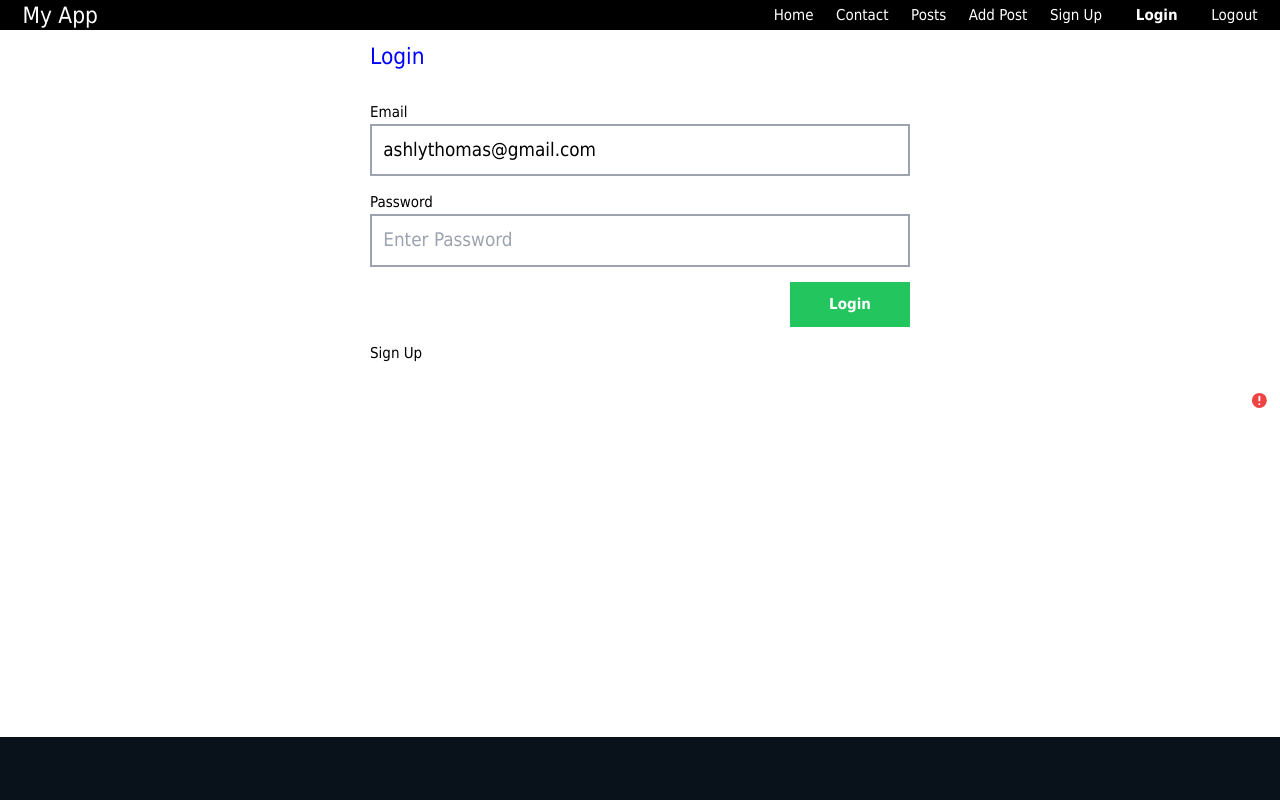
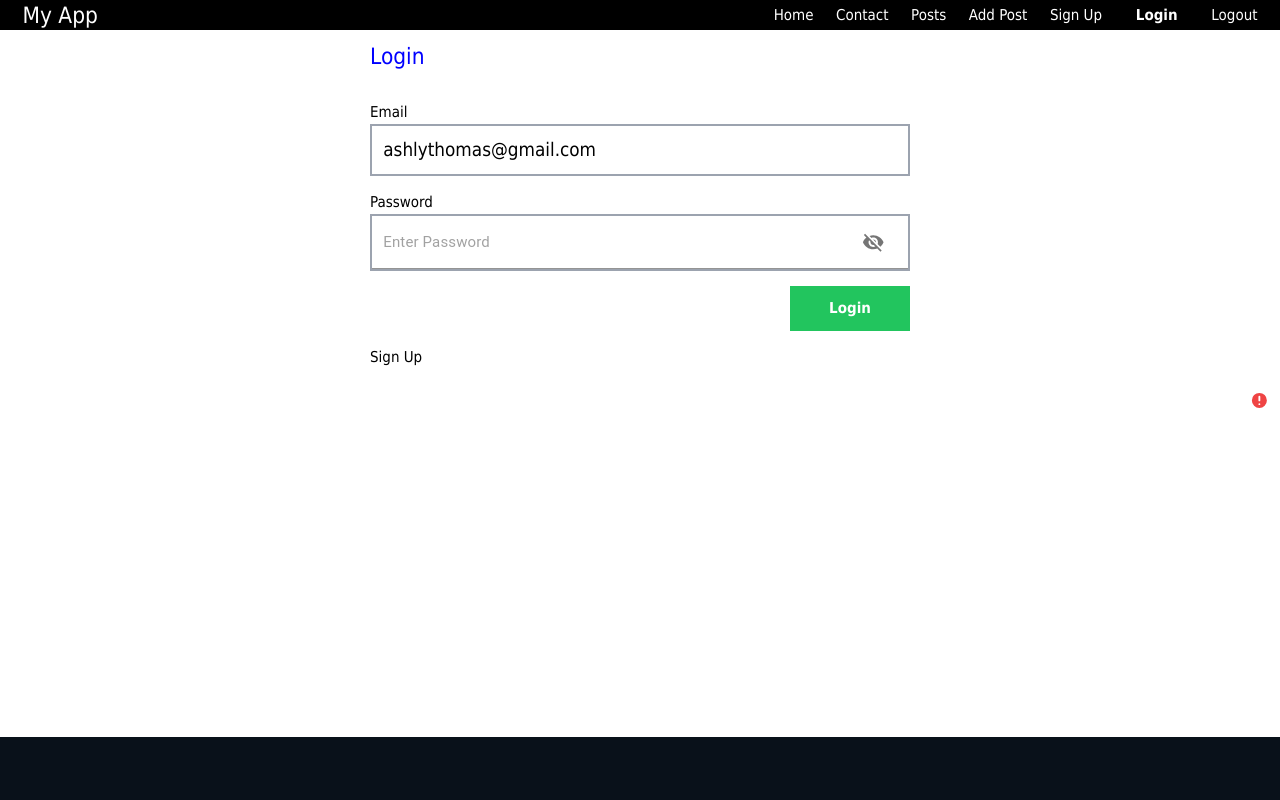
Before and after one commit to ashly-dxb/next-app, a Next.js app: page /Login in a window 1280 px wide. Shown: the top 800 px of the page. Built offline with nearby package versions, Linux system fonts and the light colour scheme.

Commit message:
tailwind css integration

```diff
--- a/package.json
+++ b/package.json
@@ -11,6 +11,8 @@
     "@fortawesome/fontawesome-svg-core": "^6.5.2",
     "@fortawesome/free-solid-svg-icons": "^6.5.2",
     "@fortawesome/react-fontawesome": "^0.2.1",
+    "@material-ui/core": "^4.12.4",
+    "@material-ui/icons": "^4.11.3",
     "axios": "^1.7.2",
     "bcryptjs": "^2.4.3",
     "cookies-next": "^4.2.1",
--- a/pages/Login.js
+++ b/pages/Login.js
@@ -6,12 +6,26 @@ import axios from "axios";
 import styles from "../container.module.css";
 import Layout from "./components/layout";
 
+import IconButton from "@material-ui/core/IconButton";
+// import InputLabel from "@material-ui/core/InputLabel";
+import InputAdornment from "@material-ui/core/InputAdornment";
+import Visibility from "@material-ui/icons/Visibility";
+import VisibilityOff from "@material-ui/icons/VisibilityOff";
+import Input from "@material-ui/core/Input";
+
 export default function Login() {
   const router = useRouter();
 
+  // const [values, setValues] = useState({
+  //   email: "ashlythomas@gmail.com",
+  //   password: "",
+  //   showPassword: false,
+  // });
+
   const [credentials, setCredentials] = useState({
     email: "ashlythomas@gmail.com",
-    password: null,
+    password: "",
+    showPassword: false,
   });
 
   // const [error, setError] = useState("");
@@ -23,6 +37,17 @@ export default function Login() {
   const [isFormValid, setIsFormValid] = useState(false);
 
   axios.defaults.withCredentials = true;
+
+  const handleClickShowPassword = () => {
+    setCredentials({
+      ...credentials,
+      showPassword: !credentials.showPassword,
+    });
+  };
+
+  const handleMouseDownPassword = (event) => {
+    event.preventDefault();
+  };
 
   const validateForm = () => {
     let errors = {};
@@ -117,9 +142,9 @@ export default function Login() {
 
           <div className="col-span-2">
             <label htmlFor="password">Password</label>
-            <input
+            <Input
               id="password"
-              type="password"
+              type={credentials.showPassword ? "text" : "password"}
               value={credentials.password}
               onChange={(e) =>
                 setCredentials({ ...credentials, password: e.target.value })
@@ -127,6 +152,20 @@ export default function Login() {
               placeholder="Enter Password"
               className="border-2 border-solid border-gray-400 p-3 md:text-xl w-full hover:border-green-500 focus:outline-blue-500"
               autoComplete="off"
+              endAdornment={
+                <InputAdornment position="end">
+                  <IconButton
+                    onClick={handleClickShowPassword}
+                    onMouseDown={handleMouseDownPassword}
+                  >
+                    {credentials.showPassword ? (
+                      <Visibility />
+                    ) : (
+                      <VisibilityOff />
+                    )}
+                  </IconButton>
+                </InputAdornment>
+              }
             />
 
             {errors.password && (
--- a/pages/posts/ListPosts.js
+++ b/pages/posts/ListPosts.js
@@ -63,15 +63,17 @@ export default function ListPosts() {
 
   return (
     <Layout>
-      <div className={`xxxxxxxxxxxxxxxx ${styles.myContainer}`}>
-        <div className="py-2 px-3 w-100">
-          <h3 className={`${styles.pageHeading}`}>Posts &nbsp; ({rowCount})</h3>
+      <div
+        className={`max-w-2xl bg-white py-10 px-5 m-auto w-full mt-10 ${styles.myContainer}`}
+      >
+        <div className="grid grid-cols-2 gap-4 max-w-xl m-auto mb-8">
+          <h3 className={`${styles.pageHeading} text-2xl`}>Posts</h3>
         </div>
 
-        <div className="grid  grid-cols-4 sm:grid-cols-2 gap-0 justify-evenly">
+        <div className="grid  grid-cols-4  gap-0 justify-evenly">
           <div className="bg-grey-700 w-26 h-10">Title</div>
-          <div className="bg-grey-700 w-26 h-10 sm:hidden">Description</div>
-          <div className="bg-grey-700 w-26 h-10 sm:hidden">Date</div>
+          <div className="bg-grey-700 w-26 h-10">Description</div>
+          <div className="bg-grey-700 w-26 h-10">Date</div>
           <div className="bg-grey-700 w-26 h-10">&nbsp;</div>
         </div>
 
@@ -82,23 +84,21 @@ export default function ListPosts() {
           return (
             <div
               key={counter}
-              className={`${styles.rowStriped} grid grid-cols-4 sm:grid-cols-2 gap-0 justify-evenly border`}
+              className={`${styles.rowStriped} grid grid-cols-4 gap-0 justify-evenly border`}
             >
-              <div className={`bg-green-500 w-26 h-10 ${styles.textEllipsis} `}>
+              <div className={`w-26 h-10 ${styles.textEllipsis} `}>
                 {item.title}
               </div>
 
-              <div
-                className={`bg-green-500 w-26 h-10 ${styles.textEllipsis} sm:hidden`}
-              >
+              <div className={`w-26 h-10 ${styles.textEllipsis} `}>
                 {item.description}
               </div>
 
-              <div className="bg-green-500 w-26 h-10 sm:hidden">
+              <div className="w-26 h-10 ">
                 {moment(item.createdDate).format("YYYY-MM-DD HH:mm")}
               </div>
 
-              <div className="bg-green-500 w-26 h-10">
+              <div className="w-26 h-10">
                 <Link
                   href={{
                     pathname: "/posts/ViewPost",
```
Also changed, not shown: 1 other file (tests, documents, lock files or other folders).
